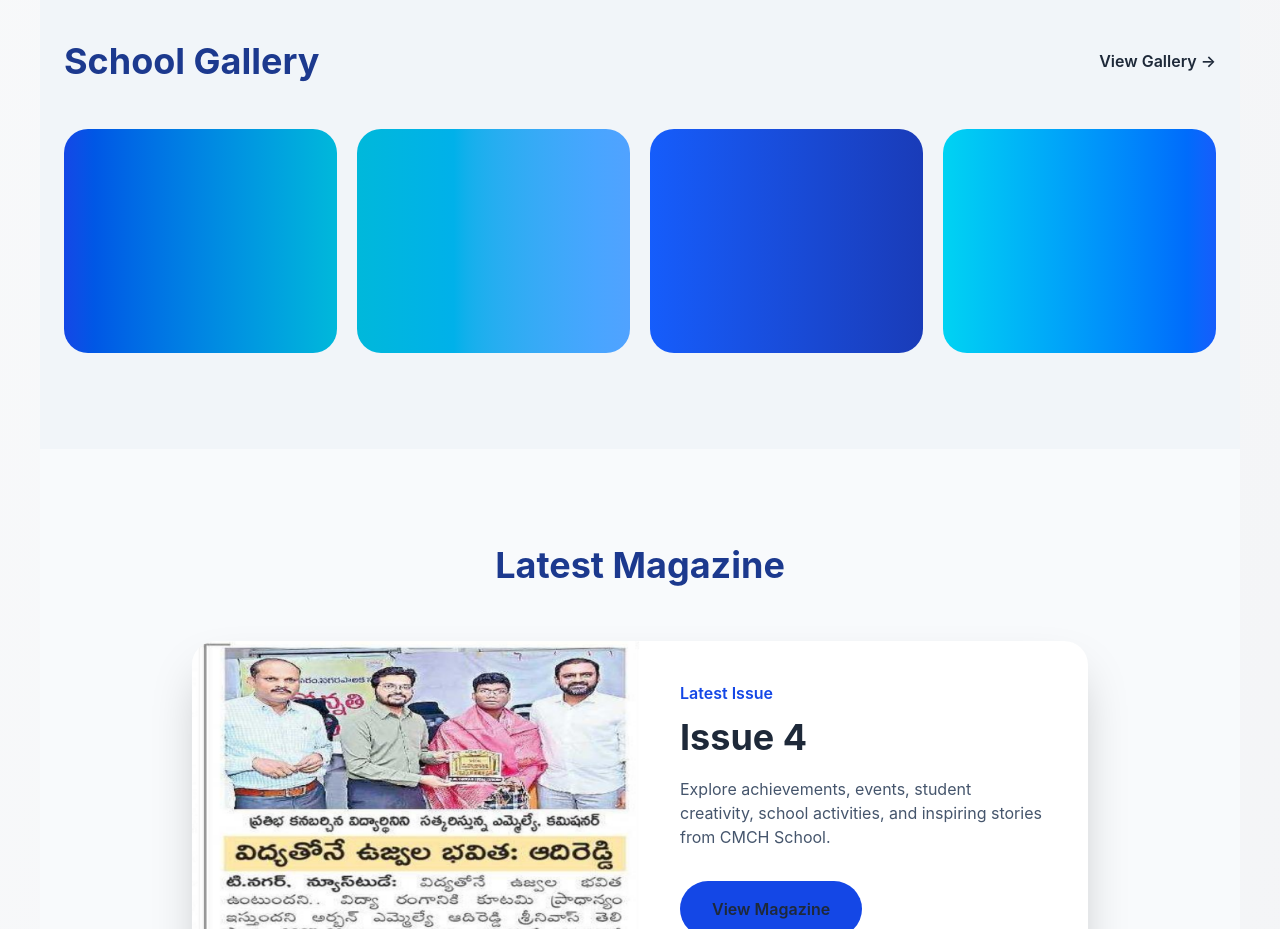
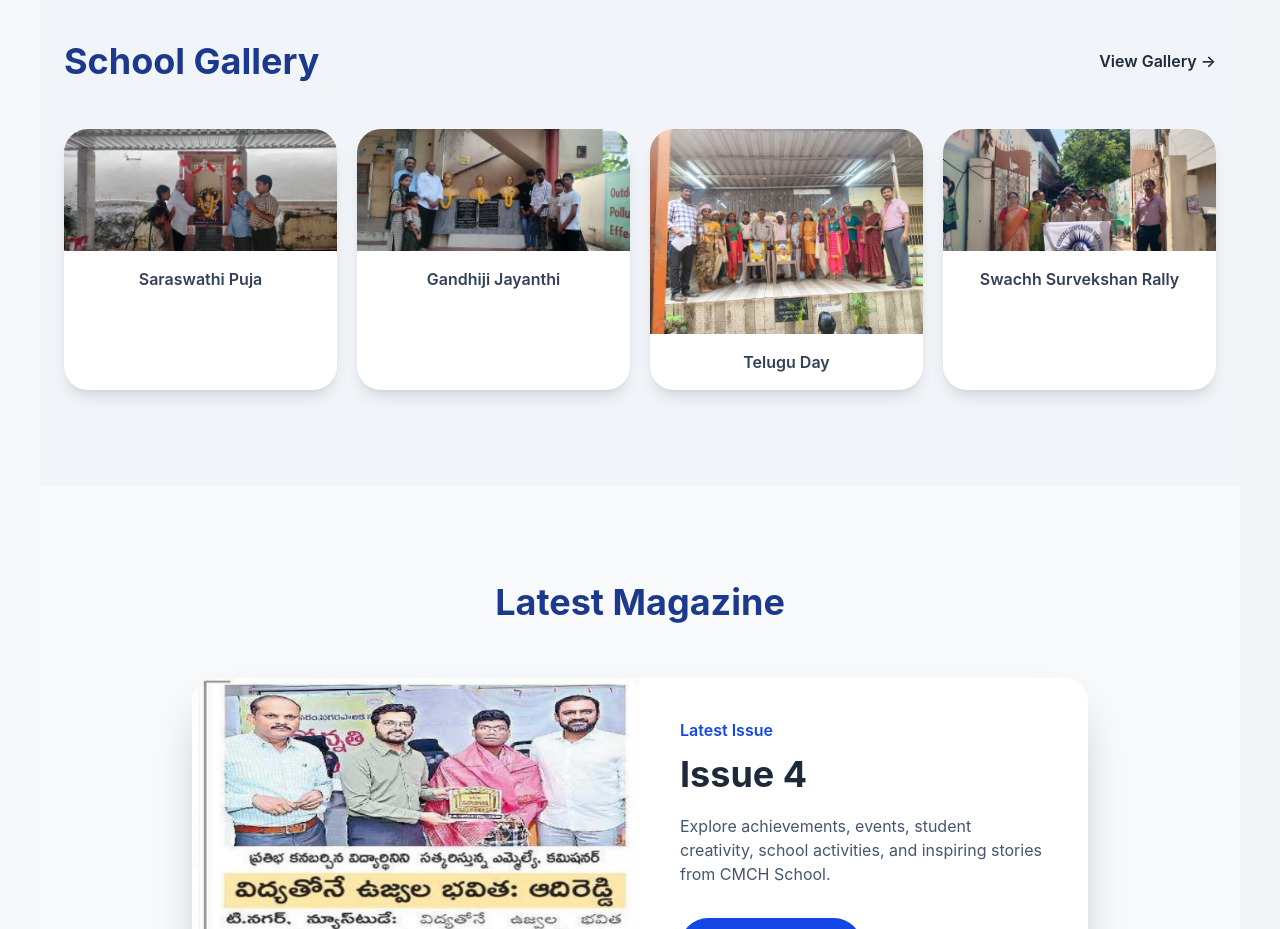
Before and after one commit to samuelpraveenk9-lab/citymunicipalhighschoolrjy, a React (Vite) app: page / in a window 1280 px wide. Shown: the part 3200-4129 px from the top of the page. Built offline with nearby package versions, Linux system fonts and the light colour scheme.

Commit message:
Add new images and update Home component layout

```diff
--- a/src/pages/Home.tsx
+++ b/src/pages/Home.tsx
@@ -2,6 +2,10 @@ import { motion } from "framer-motion";
 import { Link } from "react-router-dom";
 import hmPhoto from "../assets/hm-photo.jpg";
 import issue4cover from "../assets/issue-4-cover.png";
+import SaraswathiPuja from "../assets/Saraswathi-Puja.jpg";
+import GandhijiJayanti from "../assets/Gandhiji-Jayanthi.jpg";
+import TeluguDay from "../assets/Telugu-DAY1.jpg";
+import SSRallyLandscape from "../assets/SS-Rally-Landscape.jpg";
 import Footer from "../components/Footer";
 
 export default function Home() {
@@ -285,15 +289,45 @@ return ( <div className="bg-slate-50">
 
       <div className="grid grid-cols-2 md:grid-cols-4 gap-5">
 
-        <div className="bg-gradient-to-r from-blue-700 to-cyan-500 rounded-3xl h-56"></div>
+  {[
+    {
+      image: SaraswathiPuja,
+      title: "Saraswathi Puja",
+    },
+    {
+      image: GandhijiJayanti,
+      title: "Gandhiji Jayanthi",
+    },
+    {
+      image: TeluguDay,
+      title: "Telugu Day",
+    },
+    {
+      image: SSRallyLandscape,
+      title: "Swachh Survekshan Rally",
+    },
+  ].map((item, index) => (
+    <div
+      key={index}
+      className="bg-white rounded-3xl overflow-hidden shadow-lg hover:shadow-2xl transition-all"
+    >
+      <div className="overflow-hidden">
+        <img
+          src={item.image}
+          alt={item.title}
+          className="w-full h-56 object-cover hover:scale-110 transition-transform duration-500"
+        />
+      </div>
 
-        <div className="bg-gradient-to-r from-cyan-500 to-blue-400 rounded-3xl h-56"></div>
+      <div className="p-4">
+        <h3 className="font-semibold text-center text-slate-700">
+          {item.title}
+        </h3>
+      </div>
+    </div>
+  ))}
 
-        <div className="bg-gradient-to-r from-blue-600 to-blue-800 rounded-3xl h-56"></div>
-
-        <div className="bg-gradient-to-r from-cyan-400 to-blue-600 rounded-3xl h-56"></div>
-
-      </div>
+</div>
     </div>
   </section>
 
```
